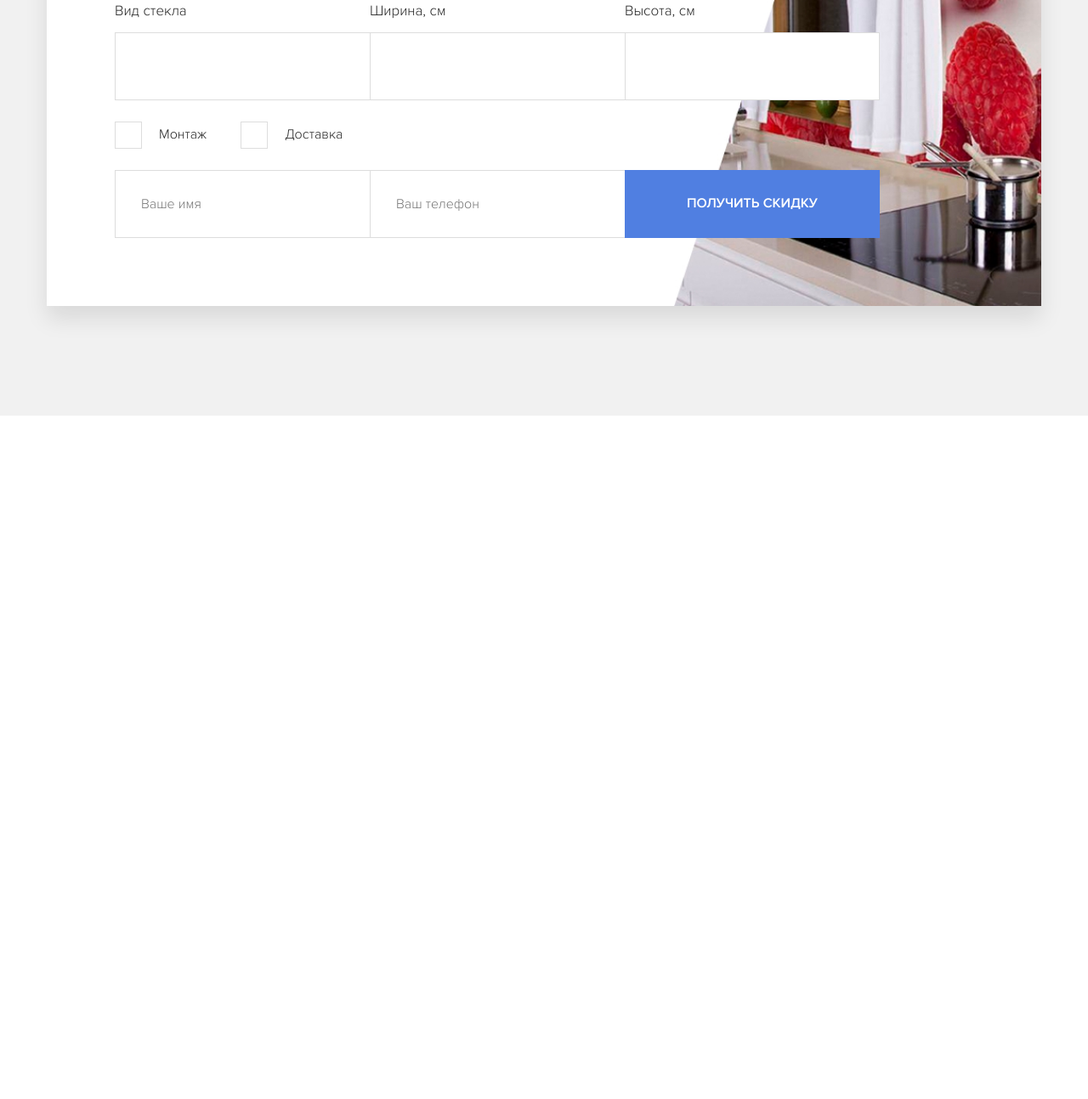
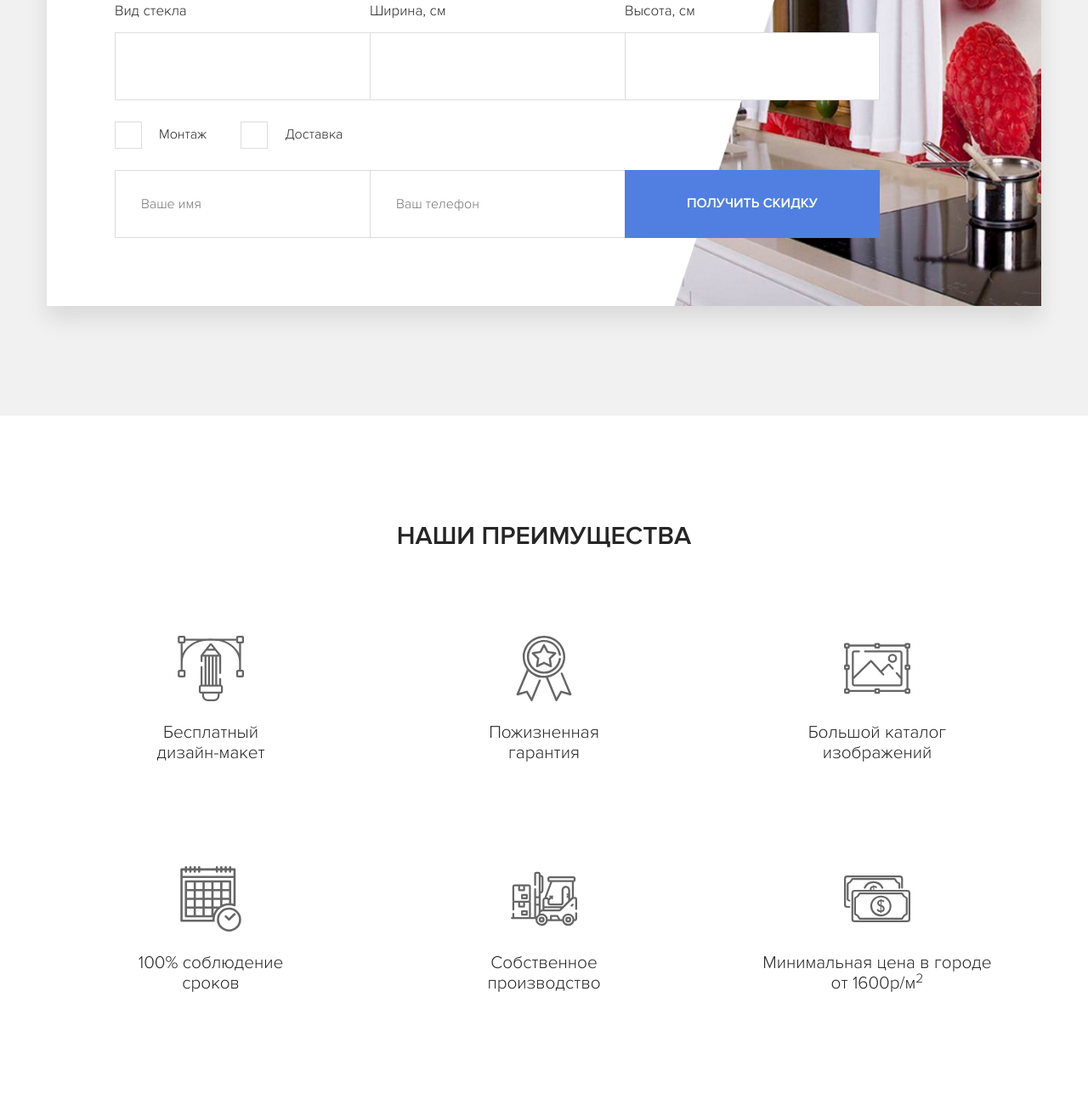
Before and after one commit to ASKaranko/fabrika_skinali, a plain HTML site: page index.html in a window 1280 px wide. Shown: the part 951-2244 px from the top of the page at 85% size. Before the commit the page ends 1440 px from the top, so only its background shows below. Drawn offline with Linux system fonts and the light colour scheme; a script that the page names is missing.

Commit message:
Добавлена секция 3 преимуществ, сделан адаптив

```diff
--- a/index.html
+++ b/index.html
@@ -123,6 +123,54 @@
       <!-- /.container -->
     </section>
     <!-- /.offer -->
+
+    <section class="features section">
+      <div class="container">
+        <h2 class="section-title section__title">Наши преимущества</h2>
+        <div class="features-block">
+          <div class="features-block__item">
+            <img src="./img/features/features1.svg" alt="Бесплатный
+            дизайн-макет" class="features-block__image">
+            <p class="features-block__text">Бесплатный <br>
+              дизайн-макет</p>
+          </div>
+          <div class="features-block__item">
+            <img src="./img/features/features2.svg" alt="Пожизненная
+            гарантия" class="features-block__image">
+            <p class="features-block__text">Пожизненная <br>
+              гарантия</p>
+          </div>
+          <div class="features-block__item">
+            <img src="./img/features/features3.svg" alt="Большой каталог
+            изображений" class="features-block__image">
+            <p class="features-block__text">Большой каталог <br>
+              изображений</p>
+          </div>
+          <div class="features-block__item">
+            <img src="./img/features/features4.svg" alt="100% соблюдение
+            сроков" class="features-block__image">
+            <p class="features-block__text">100% соблюдение <br>
+              сроков</p>
+          </div>
+          <div class="features-block__item">
+            <img src="./img/features/features5.svg" alt="Собственное
+            производство" class="features-block__image">
+            <p class="features-block__text">Собственное <br>
+              производство</p>
+          </div>
+          <div class="features-block__item">
+            <img src="./img/features/features6.svg" alt="Минимальная цена в городе
+            от 1600р/м" class="features-block__image">
+            <p class="features-block__text">Минимальная цена в городе <br>
+              от 1600р/м<sup>2</sup> </p>
+          </div>
+        </div>
+      </div>
+      <!-- /.container -->
+    </section>
+    <!-- /.features section -->
+
+
   </main>
 
 
--- a/sass/_interface.sass
+++ b/sass/_interface.sass
@@ -1,6 +1,15 @@
 body
   @include light
   color: $text-color
+.section
+  padding: 100px 0
+  &-title
+    font-size: 30px
+    +bold
+    text-align: center
+    text-transform: uppercase
+  &__title
+    margin-bottom: 100px
 .button-o
   border: 2px solid $primary
   text-transform: uppercase
@@ -50,3 +59,7 @@ body
   .button-o
     font-size: 10px
     padding: 10px 10px
+  .section
+    padding: 60px 0
+    &-title
+      font-size: 24px
--- /dev/null
+++ b/sass/blocks/_features.sass
@@ -0,0 +1,30 @@
+.features
+  &-block
+    display: flex
+    flex-wrap: wrap
+    justify-content: space-between
+    &__item
+      flex-basis: 33%
+      text-align: center
+      margin-bottom: 100px
+    &__image
+      width: 20%
+    &__text
+      font-size: 1.3rem
+
+@media all and (max-width: 991px)
+  .features
+    &-block
+      &__item
+        flex-basis: 50%
+@media all and (max-width: 767px)
+  .features
+    &-block
+      &__item
+        flex-basis: 100%
+@media all and (max-width: 575px)
+  .features
+    &-block
+      &__item
+        flex-basis: 100%
+        margin-bottom: 50px
--- a/sass/style.sass
+++ b/sass/style.sass
@@ -18,3 +18,6 @@
 
 // Блок Offer
 @import './blocks/offer'
+
+// Блок преимуществ
+@import './blocks/features'
```
Also changed, not shown: css/style.css, img/features/features1.svg (added), img/features/features2.svg (added), img/features/features3.svg (added), img/features/features4.svg (added), img/features/features5.svg (added), img/features/features6.svg (added), 1 other file.
